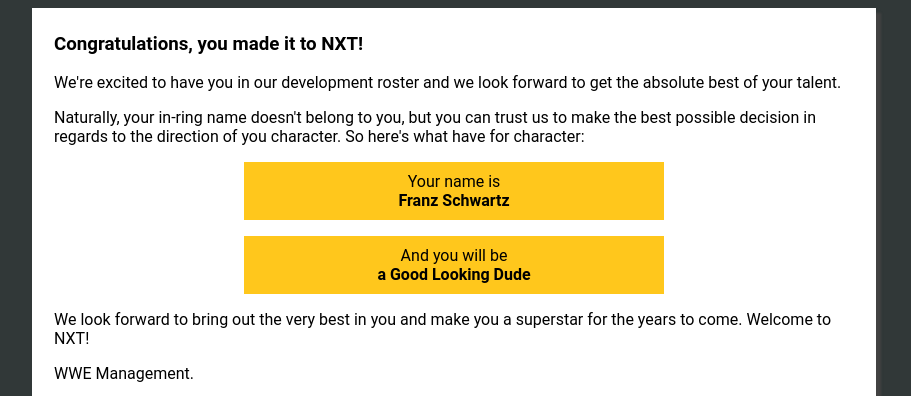
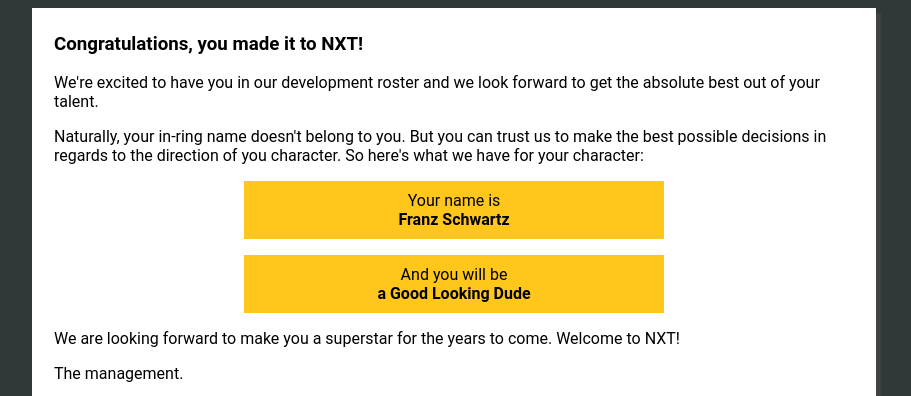
Before and after one commit to staudt/gimmick-generator, a plain HTML site: page index.html in a window 1280 px wide. Shown: the top 396 px of the page, without its empty margins (186-1097 px from the left). Drawn offline with Linux system fonts and the light colour scheme; grey boxes are pictures that could not be loaded.

Commit message:
better text

```diff
--- a/index.html
+++ b/index.html
@@ -8,8 +8,8 @@
 
     <div id="contract">
         <h3>Congratulations, you made it to NXT!</h3>
-        <p>We're excited to have you in our development roster and we look forward to get the absolute best of your talent.</p>
-        <p> Naturally, your in-ring name doesn't belong to you, but you can trust us to make the best possible decision in regards to the direction of you character. So here's what have for character:</p>
+        <p>We're excited to have you in our development roster and we look forward to get the absolute best out of your talent.</p>
+        <p> Naturally, your in-ring name doesn't belong to you. But you can trust us to make the best possible decisions in regards to the direction of you character. So here's what we have for your character:</p>
 
         <div id="namebox">
             Your name is <br><span id="name"></span>
@@ -18,9 +18,9 @@
             And you will be <br><span id="gimmick"></span>
         </div>
 
-        <p>We look forward to bring out the very best in you and make you a superstar for the years to come. Welcome to NXT!</p>
+        <p>We are looking forward to make you a superstar for the years to come. Welcome to NXT!</p>
 
-        <p>WWE Management.</p>
+        <p>The management.</p>
 
         <a id="tweetgimmick" href="" target="_blank">
             <img style="height:28px;" src="https://static.addtoany.com/images/blog/tweet-button-2015.png">
```
